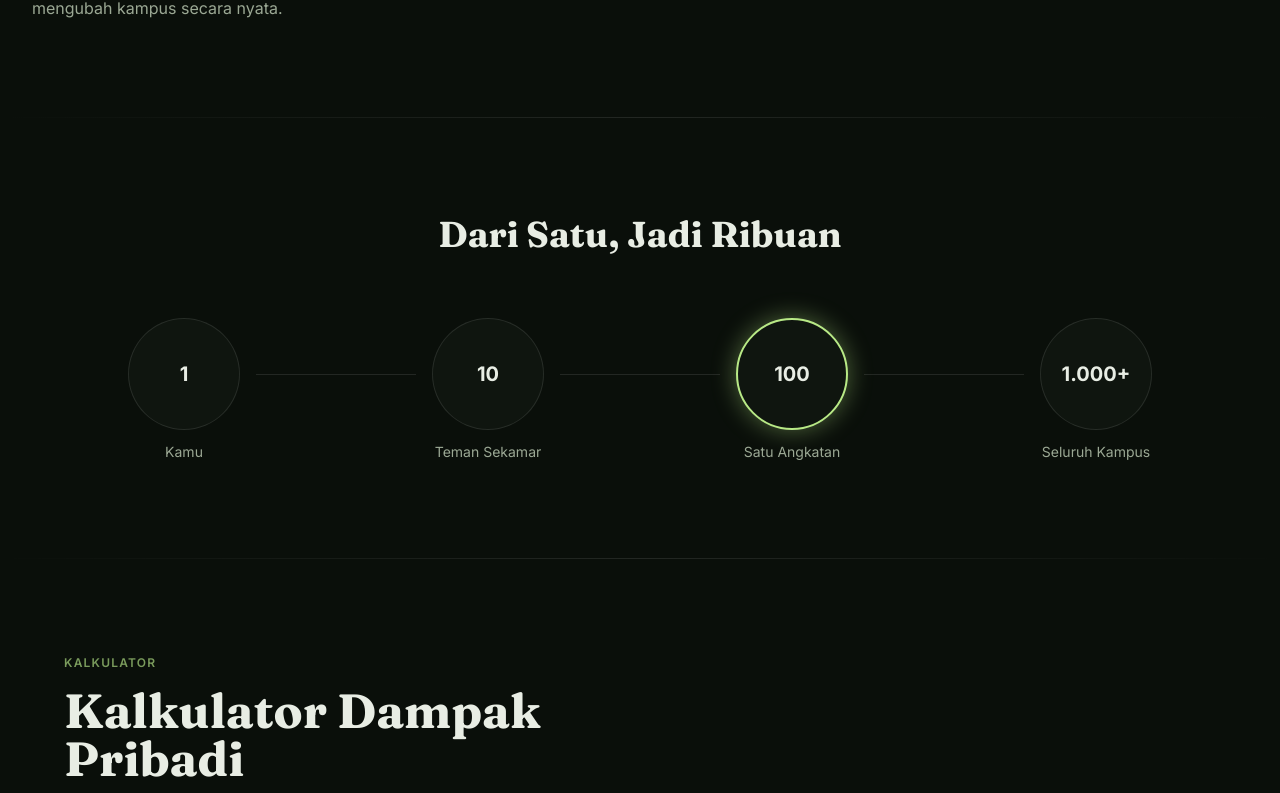
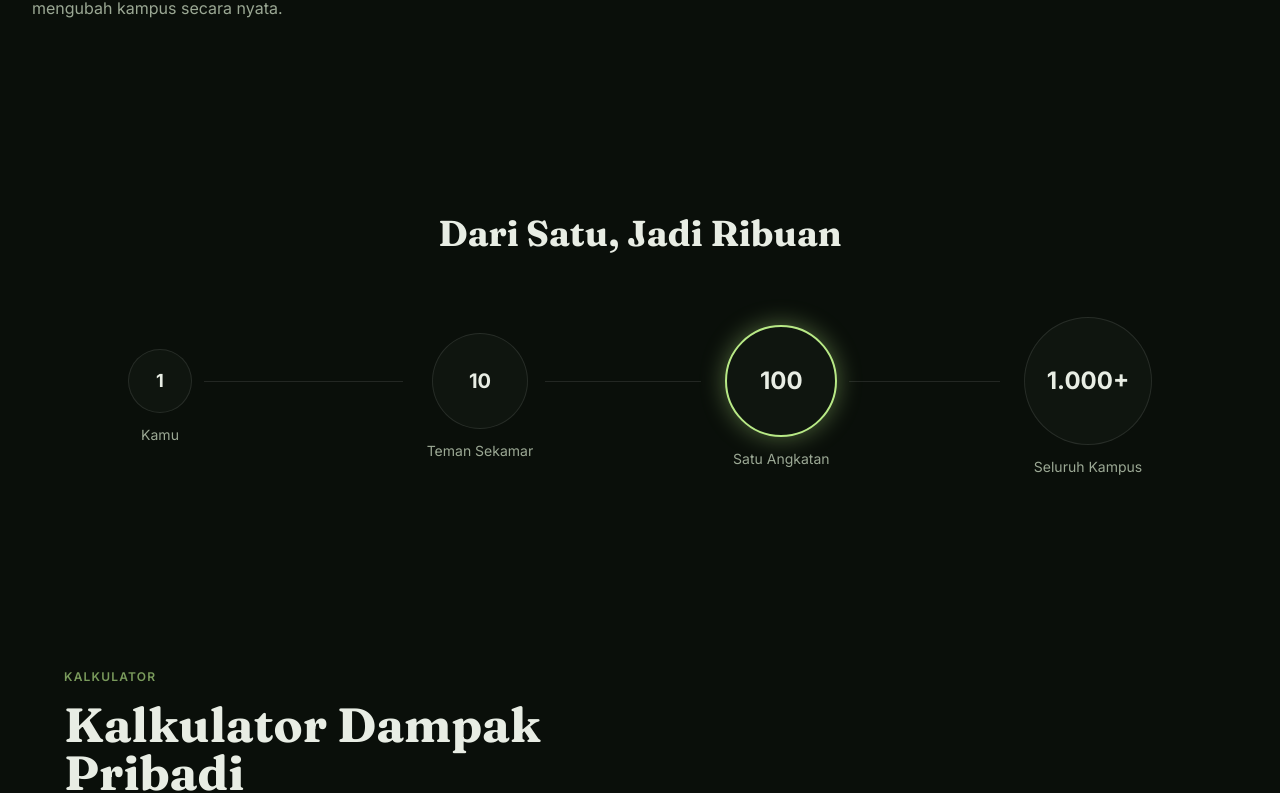
Before and after one commit to mufti-1448/bumi-kampus-project, a React (Vite) app: page / in a window 1280 px wide. Shown: the part 1199-1992 px from the top of the page. Built offline with nearby package versions, Linux system fonts and the light colour scheme.

Commit message:
fix(ui): remove unnecessary SectionDivider components for cleaner layout

```diff
--- a/src/App.jsx
+++ b/src/App.jsx
@@ -30,19 +30,12 @@ function App() {
       <Navbar />
       <Hero />
       <AboutProblem />
-      <SectionDivider />
       <StorytellingScale />
-      <SectionDivider />
       <ImpactCalculator />
-      <SectionDivider />
       <Programs />
-      <SectionDivider />
       <ImpactMetrics />
-      <SectionDivider />
       <DocumentationMap />
-      <SectionDivider />
       <CommunityEvents />
-      <SectionDivider />
       <ContactCTA />
       <Footer />
     </div>
--- a/src/components/StorytellingScale.jsx
+++ b/src/components/StorytellingScale.jsx
@@ -22,19 +22,29 @@ export default function StorytellingScale() {
           Dari Satu, Jadi Ribuan
         </h2>
 
-        <div className="flex items-center justify-center">
-          {stages.map((stage, i) => (
+        <div className="flex items-center justify-center gap-1 sm:gap-2 md:gap-3">
+          {stages.map((stage, i) => {
+            const sizeClass =
+              stage.number === "1"
+                ? "w-12 h-12 sm:w-16 sm:h-16 md:w-18 md:h-18 text-sm sm:text-base md:text-lg"
+                : stage.number === "10"
+                  ? "w-14 h-14 sm:w-20 sm:h-20 md:w-24 md:h-24 text-base sm:text-lg md:text-xl"
+                  : stage.number === "100"
+                    ? "w-16 h-16 sm:w-24 sm:h-24 md:w-28 md:h-28 text-base sm:text-xl md:text-2xl"
+                    : "w-18 h-18 sm:w-28 sm:h-28 md:w-32 md:h-32 text-base sm:text-xl md:text-2xl";
+
+            return (
               <div
                 key={stage.label}
-              className="flex items-center flex-1 last:flex-none"
+                className="flex items-center flex-1 min-w-0 last:flex-none"
               >
                 <div
-                className="flex flex-col items-center gap-3 transition-all duration-700"
+                  className="flex flex-col items-center gap-2 sm:gap-3 transition-all duration-700 min-w-0"
                   data-aos="zoom-in"
                   data-aos-delay={i * 150 + 200}
                 >
                   <div
-                  className={`w-24 h-24 sm:w-28 sm:h-28 rounded-full bg-bg-surface border flex items-center justify-center font-bold text-lg sm:text-xl text-text-primary ${
+                    className={`rounded-full bg-bg-surface border flex items-center justify-center font-bold text-text-primary ${sizeClass} ${
                       stage.highlight
                         ? "border-2 border-accent-glow shadow-[0_0_24px_rgba(184,233,134,0.4)]"
                         : "border-white/10"
@@ -42,20 +52,21 @@ export default function StorytellingScale() {
                   >
                     {stage.number}
                   </div>
-                <p className="text-xs sm:text-sm text-text-secondary whitespace-nowrap">
+                  <p className="text-[10px] sm:text-xs md:text-sm text-text-secondary whitespace-nowrap">
                     {stage.label}
                   </p>
                 </div>
 
                 {i < stages.length - 1 && (
                   <div
-                  className="flex-1 h-px bg-white/10 mx-2 sm:mx-4 mb-8"
+                    className="flex-1 h-px bg-white/10 mx-1 sm:mx-2 md:mx-3 mb-6 sm:mb-8 min-w-[10px]"
                     data-aos="fade-in"
                     data-aos-delay={i * 150 + 350}
                   />
                 )}
               </div>
-          ))}
+            );
+          })}
         </div>
       </div>
     </section>
```
Lines whose indentation alone changed are shown as unchanged.
